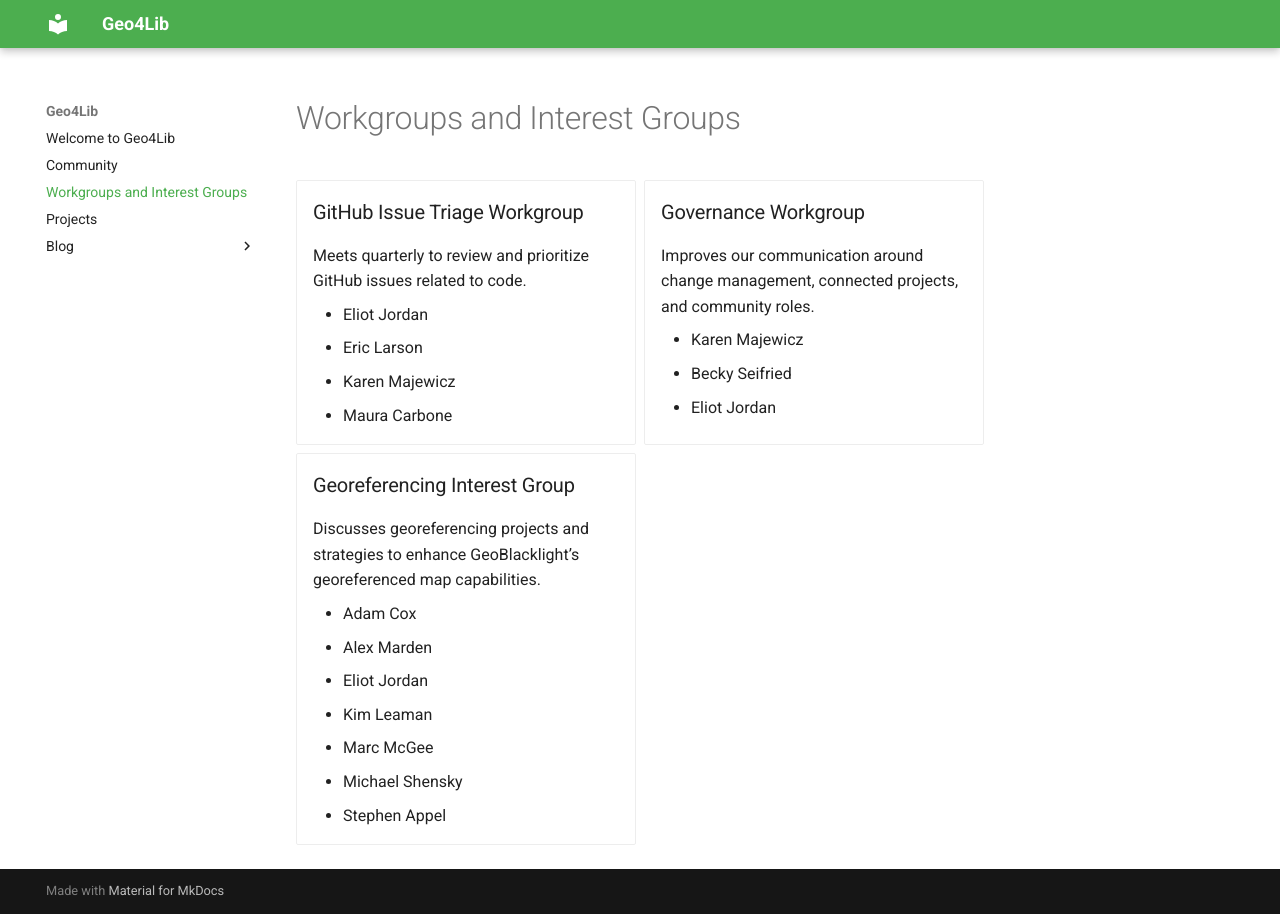
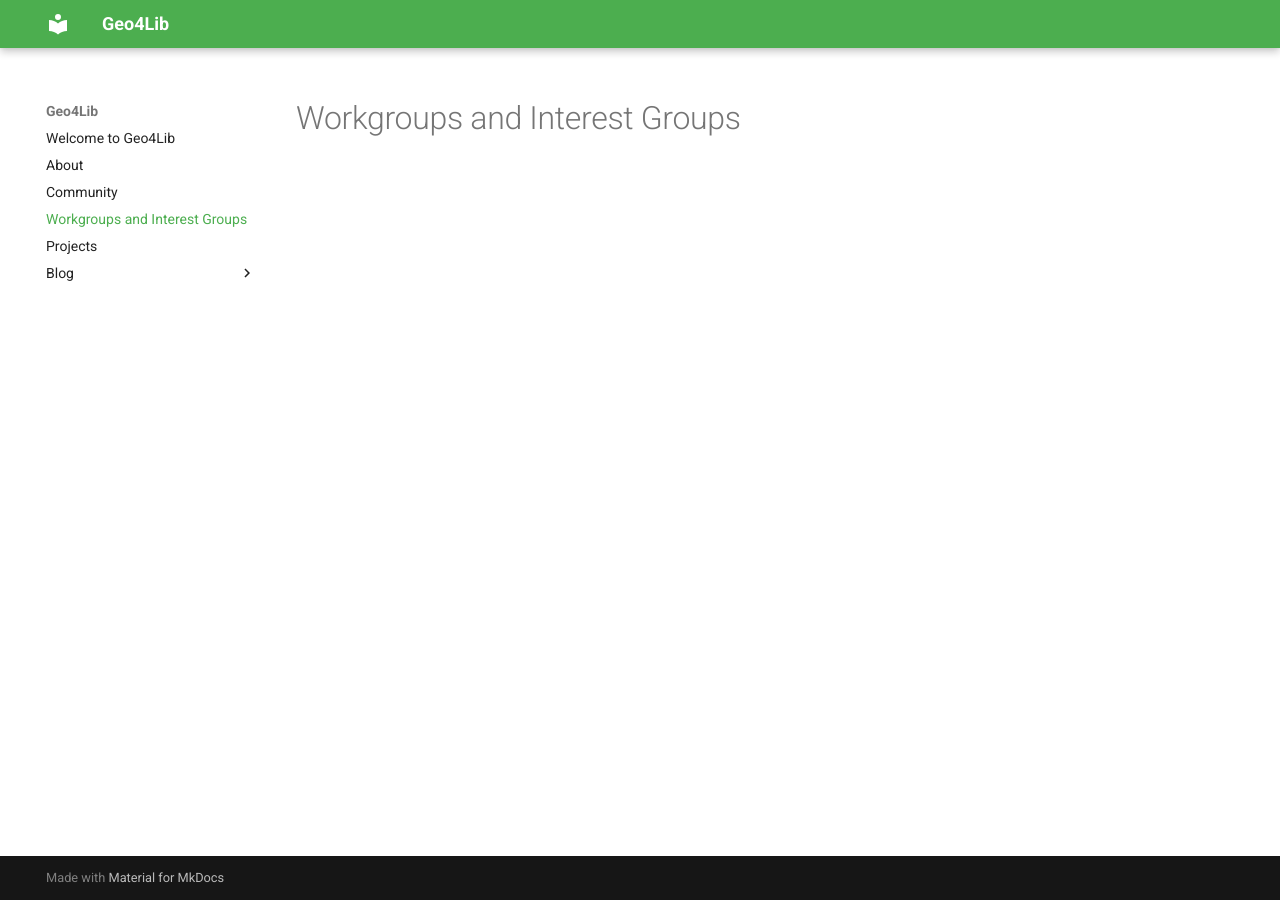
Before and after one commit to geo4lib/geo4lib.github.io, an MkDocs documentation site: the page built from docs/groups.md, in a window 1280 px wide. Built offline with MkDocs 1.6.1 and Material for MkDocs 9.7.7, drawn with Linux system fonts in a browser that asks for light colours.

```diff
--- a/docs/groups.md
+++ b/docs/groups.md
@@ -1,35 +1 @@
 # Workgroups and Interest Groups
-
-<div class="grid cards" markdown>
-
-- ### GitHub Issue Triage Workgroup
-
-	Meets quarterly to review and prioritize GitHub issues related to code.
-
-	* Eliot Jordan
-	* Eric Larson
-	* Karen Majewicz
-	* Maura Carbone
-
-- ### Governance Workgroup
-
-	Improves our communication around change management, connected projects, and community roles.
-
-	* Karen Majewicz
-	* Becky Seifried
-	* Eliot Jordan
-
-- ### Georeferencing Interest Group
-
-	Discusses georeferencing projects and strategies to enhance GeoBlacklight’s georeferenced map capabilities.
-
-	* Adam Cox
-	* Alex Marden
-	* Eliot Jordan
-	* Kim Leaman
-	* Marc McGee
-	* Michael Shensky
-	* Stephen Appel
-
-
-</div>
--- a/mkdocs.yml
+++ b/mkdocs.yml
@@ -54,11 +54,3 @@ plugins:
       post_url_date_format: yyyy
       archive_date_format: yyyy
       post_excerpt_separator: <!-- more -->
-
-nav:
-  - index.md
-  - community.md
-  - groups.md
-  - projects.md
-  - Blog:
-    - blog/index.md
```
Also changed, not shown: docs/community.md (+0 -112 lines).
